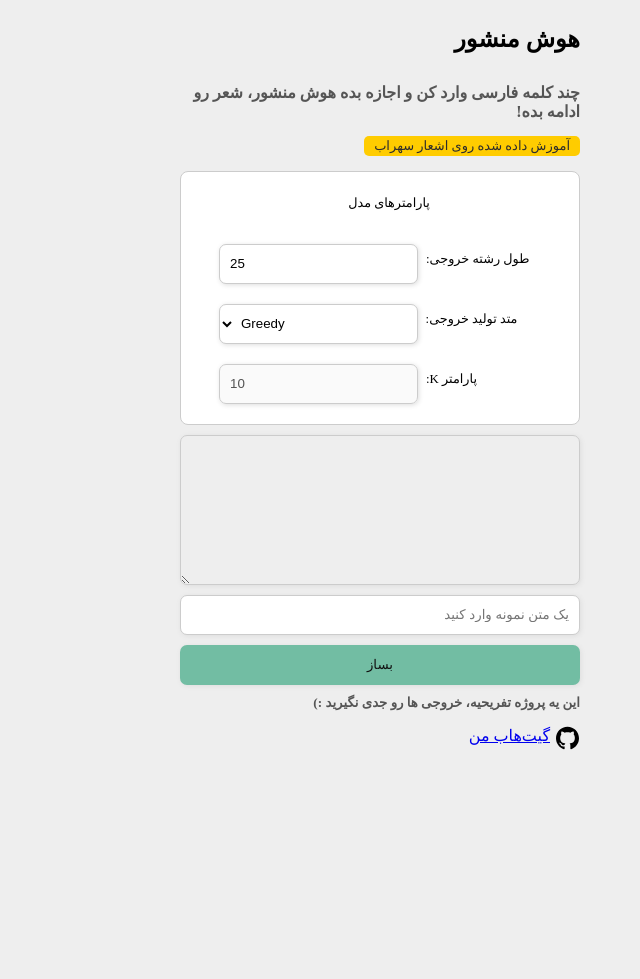
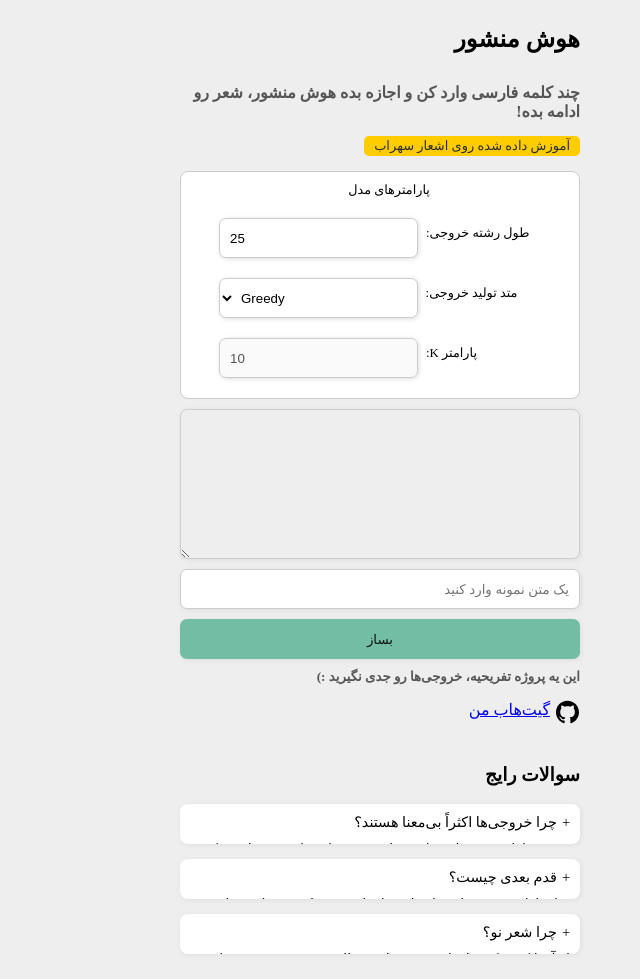
Before and after one commit to Rahiminia/manshoor-ai, a Flask app: page / in a window 1280 px wide. Shown: the whole page, without its empty margins (640-1280 px from the left). Before the commit the page ends 750 px from the top, so only its background shows below. Run offline with Flask 3, Linux system fonts and the light colour scheme.

Commit message:
- Adds FAQ section to main page

```diff
--- a/static/style.css
+++ b/static/style.css
@@ -3,6 +3,11 @@ body {
     padding: 0;
     margin: 0;
     background-color: #eee;
+}
+
+p {
+    padding: 0;
+    margin: 0;
 }
 
 h2, h4 {
@@ -138,6 +143,42 @@ label {
     animation: rotate 1s linear infinite;
 }
 
+#faq-container {
+    margin-top: 20px;
+}
+
+.faq-item {
+    height: 20px;
+    overflow: hidden;
+    background-color: #fff;
+    border-radius: 8px;
+    display: flex;
+    flex-direction: column;
+    padding-inline: 10px;
+    padding-block: 10px;
+    margin-block: 15px;
+    transition: all 300ms;
+    box-shadow: 1px 1px 5px #ddd;
+    font-size: 0.9em;
+}
+
+.faq-item .question {
+    padding-bottom: 10px;
+}
+
+.faq-item .question::before {
+    content: "+";
+    padding-left: 5px;
+}
+
+.faq-item.open .question::before {
+    content: "-";
+}
+
+.faq-item.open {
+    height: 150px;
+}
+
 @keyframes rotate {
     100% {transform: rotate(360deg);}
 }
--- a/templates/index.html
+++ b/templates/index.html
@@ -40,13 +40,29 @@
             <textarea id="verse" disabled></textarea>
             <input type="text" class="textbox" id="sample_verse" placeholder="یک متن نمونه وارد کنید"/>
             <button id="submit_btn">بساز</button>
-            <h5>این یه پروژه تفریحیه، خروجی ها رو جدی نگیرید :)</h5>
+            <h5>این یه پروژه تفریحیه، خروجی‌ها رو جدی نگیرید :)</h5>
             <div style="display: flex;">
                 <svg height="25" aria-hidden="true" width="25" style="padding-left: 5px;">
                     <path d="M12.5.75C6.146.75 1 5.896 1 12.25c0 5.089 3.292 9.387 7.863 10.91.575.101.79-.244.79-.546 0-.273-.014-1.178-.014-2.142-2.889.532-3.636-.704-3.866-1.35-.13-.331-.69-1.352-1.18-1.625-.402-.216-.977-.748-.014-.762.906-.014 1.553.834 1.769 1.179 1.035 1.74 2.688 1.25 3.349.948.1-.747.402-1.25.733-1.538-2.559-.287-5.232-1.279-5.232-5.678 0-1.25.445-2.285 1.178-3.09-.115-.288-.517-1.467.115-3.048 0 0 .963-.302 3.163 1.179.92-.259 1.897-.388 2.875-.388.977 0 1.955.13 2.875.388 2.2-1.495 3.162-1.179 3.162-1.179.633 1.581.23 2.76.115 3.048.733.805 1.179 1.825 1.179 3.09 0 4.413-2.688 5.39-5.247 5.678.417.36.776 1.05.776 2.128 0 1.538-.014 2.774-.014 3.162 0 .302.216.662.79.547C20.709 21.637 24 17.324 24 12.25 24 5.896 18.854.75 12.5.75Z"></path>
                 </svg>
                 <a href="https://github.com/Rahiminia" target="_blank">گیت‌هاب من</a>
             </div>
+            <div id="faq-container">
+                <h3>سوالات رایج</h3>
+                <div class="faq-item" onclick="(function (e) { e.classList.toggle('open') })(thisz)">
+                    <p class="question">چرا خروجی‌ها اکثراً بی‌معنا هستند؟</p>
+                    <p class="answer">در قدم اول پروژه، از مدلی برپایه LSTM استفاده شده است که به اندازه مدل‌های برپایه Attention (که امروزه مبنای مدل‌های بزرگ زبانی است) توانایی درک روابط بین کلمات را ندارد. بنابراین نباید انتظار خروجی‌های معنی‌دار و ساختار یکپارچه از این مدل داشت.</p>
+                </div>
+                <div class="faq-item" onclick="(function (e) { e.classList.toggle('open') })(thisz)">
+
+                    <p class="question">قدم بعدی چیست؟</p>
+                    <p class="answer">برای ادامه پروژه، استفاده از مدل‌های Transformer را در نظر داریم. استفاده از یک مدل زبانی کوچک که بر اساس داده‌های زبان فارسی آموزش دیده به عنوان مدل پایه‌ای و Fine-Tune کردن آن براساس اشعار نوی شاعران چون سهراب سپهری، فروغ فرخزاد و اخوان ثالث، به عنوان ایده بعدی است که به زودی پیاده‌سازی خواهم کرد.</p>
+                </div>
+                <div class="faq-item" onclick="(function (e) { e.classList.toggle('open') })(thisz)">
+                    <p class="question">چرا شعر نو؟</p>
+                    <p class="answer">از آنجا که درک ساختار پیچیده قافیه، قالب  و وزن عروضی برای مدل‌های برپایه LSTM دشوار است و این ساختار، توانایی کمی در زمینه نگه‌داری حافظه دارد، تولید شعر عروضی با مدل فعلی ناممکن بود. بنابراین بهترین گزینه، شعر نو بود که برای قدم اول انتخاب شده است.</p>
+                </div>
+            </div>
         </div>
         <script type="text/javascript" src="/static/index.js"></script>
     </Body>
```
